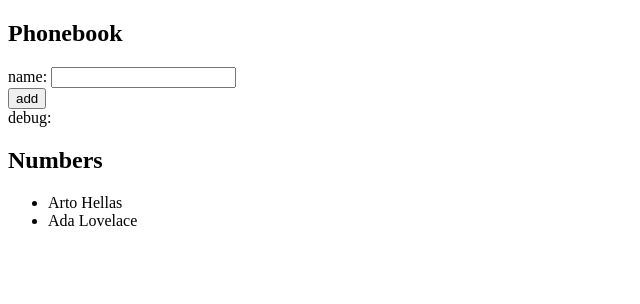
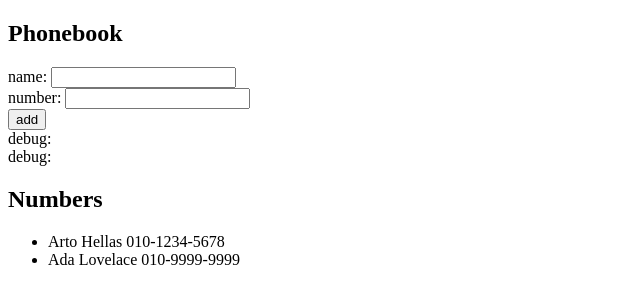
Before and after one commit to dudqlsBeans/helsinki_fullstack, a React (Vite) app in the folder main exercises/part2/: page / in a window 1280 px wide. Shown: the top 304 px of the page, without its empty margins (0-640 px from the left). Built offline with nearby package versions, Linux system fonts and the light colour scheme.

Commit message:
feat: added exercises 2.7 and 2.8

```diff
--- a/main exercises/part2/src/AppPhonebook.jsx
+++ b/main exercises/part2/src/AppPhonebook.jsx
@@ -2,27 +2,38 @@ import { useState } from 'react'
 
 const App = () => {
   const [persons, setPersons] = useState([
-    { name: 'Arto Hellas' },
-    { name: 'Ada Lovelace' }
+    { name: 'Arto Hellas' , number: '010-1234-5678'},
+    { name: 'Ada Lovelace', number: '010-9999-9999' }
   ])
   const [newName, setNewName] = useState('')
+  const [newNumber, setNewNumber] = useState('')
 
   const handleSubmit = (event) => {
     event.preventDefault()
-    const newPerson = { name: newName}
+    const newPerson = { name: newName, number: newNumber }
 
     // Add the new person only if name is not already in the list
     if (persons.some(person => person.name === newName)) {
-      alert('${newName} is already added to phonebook')
+      alert(`${newName} is already added to phonebook`)
+      return
+    }
+
+    if (persons.some(person => person.number === newNumber)) {
+      alert(`${newNumber} is already added to phonebook`)
       return
     }
 
     setPersons(persons.concat(newPerson))
     setNewName('')
+    setNewNumber('')
   }
 
-  const handleChange = (event) => {
+  const handleChangeName = (event) => {
     setNewName(event.target.value)
+  }
+
+  const handleChangeNumber = (event) => {
+    setNewNumber(event.target.value)
   }
 
   return (
@@ -30,7 +41,10 @@ const App = () => {
       <h2>Phonebook</h2>
       <form onSubmit={handleSubmit}>
         <div>
-          name: <input value={newName} onChange={handleChange}/>
+          name: <input value={newName} onChange={handleChangeName}/>
+        </div>
+        <div>
+          number: <input value={newNumber} onChange={handleChangeNumber}/>
         </div>
         <div>
           <button type="submit">add</button>
@@ -38,10 +52,11 @@ const App = () => {
       </form>
 
       <div>debug: {newName}</div>
+      <div>debug: {newNumber}</div>
       <h2>Numbers</h2>
       <ul>
         {persons.map((person, index) => (
-          <li key={index}>{person.name}</li>
+          <li key={index}>{person.name} {person.number}</li>
         ))}
       </ul>
     </div>
```
Also changed, not shown: 2 other files (tests, documents, lock files or other folders).
